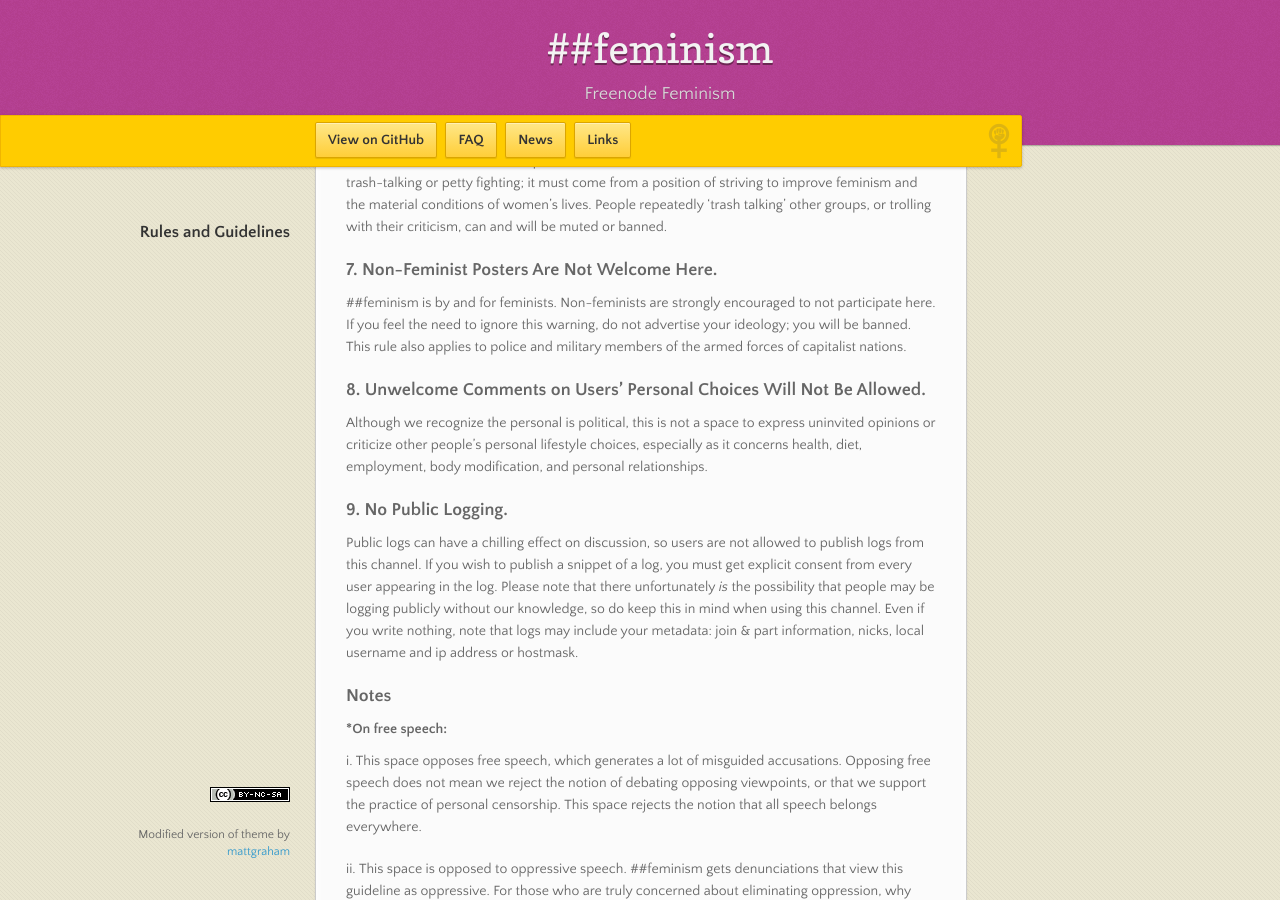
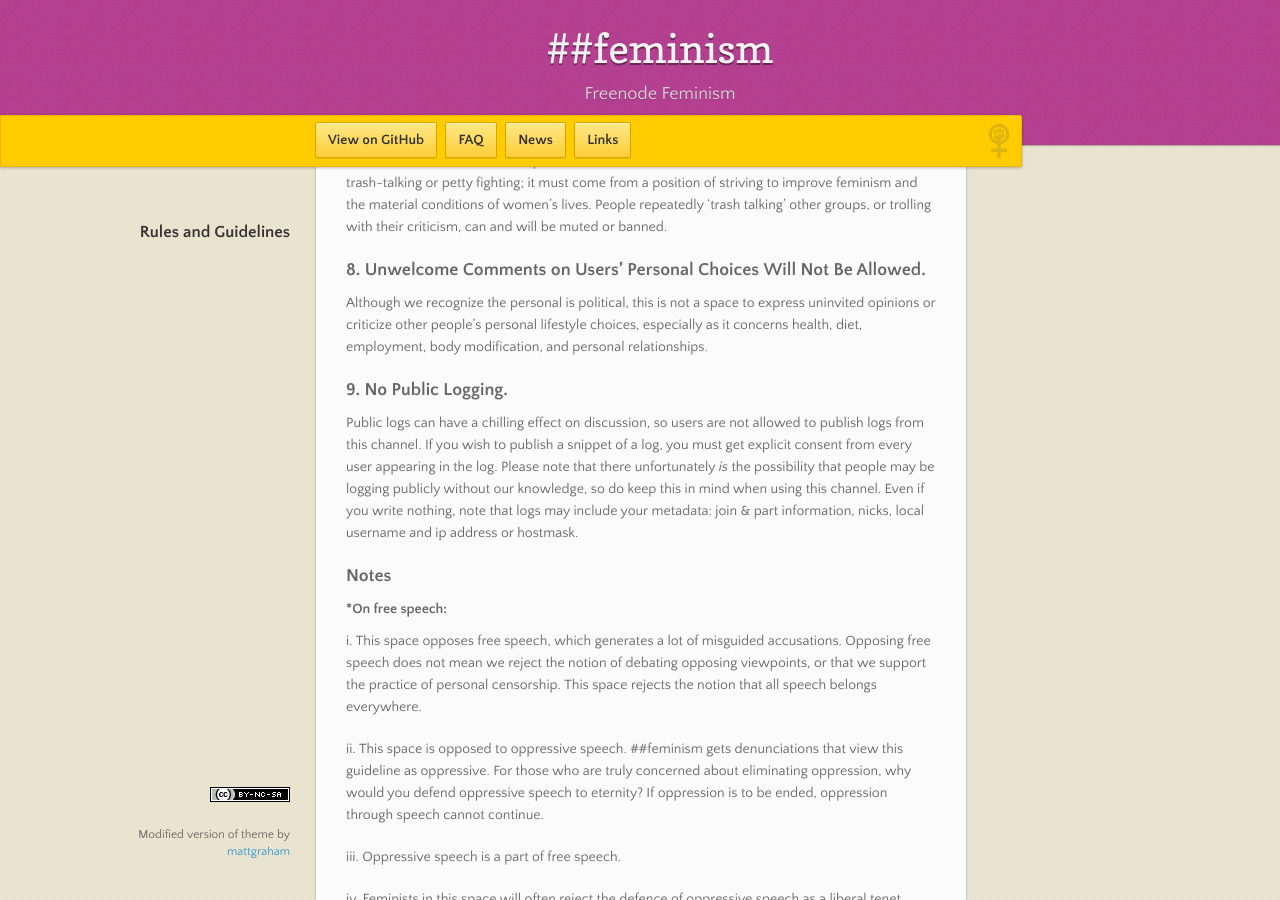
Before and after one commit to feminism-chat/feminism-chat.github.io, a Jekyll site: the page built from index.md, in a window 1280 px wide and 900 px high, scrolled down 552 px. Built offline with Jekyll 4.4.1, drawn with Linux system fonts in a browser that asks for light colours; nearby versions of some CDN libraries.

Commit message:
move to FAQ: police & military

```diff
--- a/index.md
+++ b/index.md
@@ -24,11 +24,6 @@ If you do not like the style of moderation of this chat room, you are free to le
 ### 6. Feminists of All Tendencies Are Welcome Here**.
 
 We ask that sectarianism be kept to a minimum. While criticism is allowed, we do not tolerate trash-talking or petty fighting; it must come from a position of striving to improve feminism and the material conditions of women's lives. People repeatedly 'trash talking' other groups, or trolling with their criticism, can and will be muted or banned.
-
-
-### 7. Non-Feminist Posters Are Not Welcome Here.
-
-\##feminism is by and for feminists. Non-feminists are strongly encouraged to not participate here. If you feel the need to ignore this warning, do not advertise your ideology; you will be banned. This rule also applies to police and military members of the armed forces of capitalist nations.
 
 
 ### 8. Unwelcome Comments on Users' Personal Choices Will Not Be Allowed.
```
Also changed, not shown: faq.md (+1 -0 lines).
